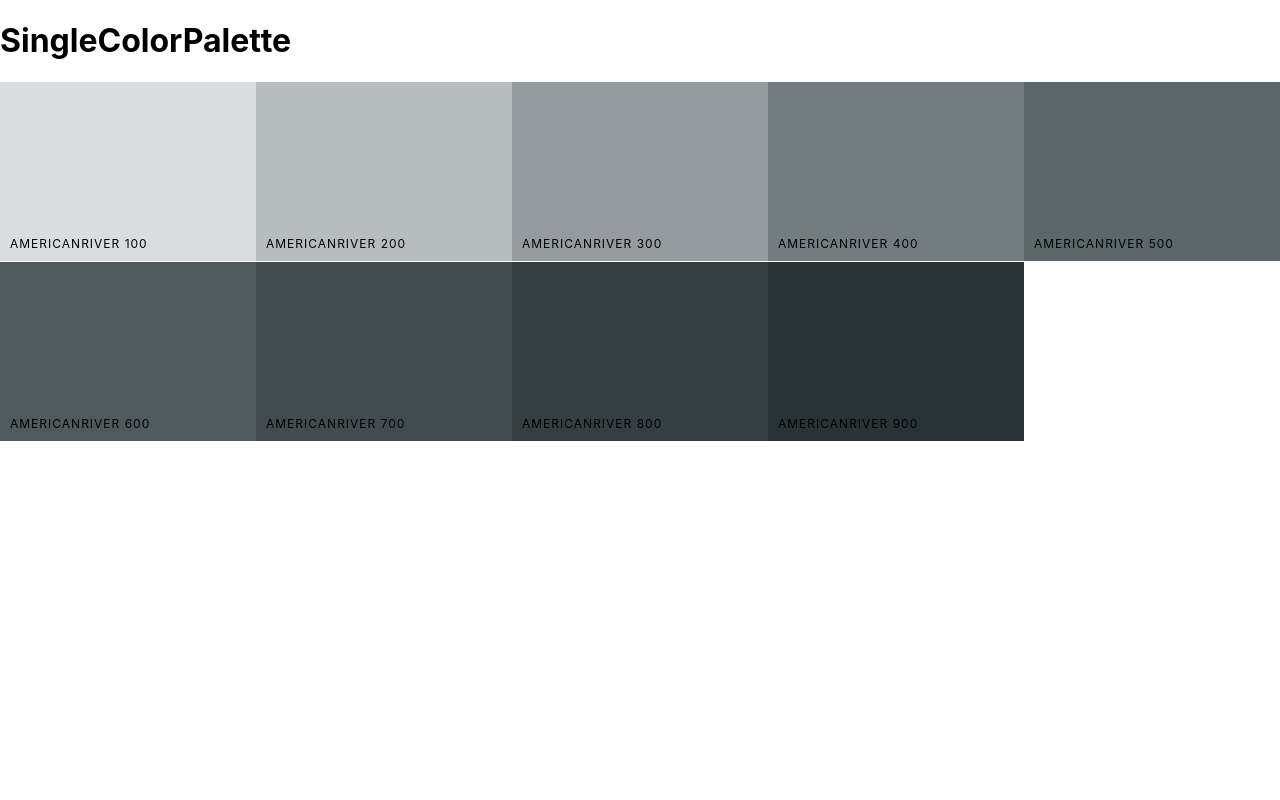
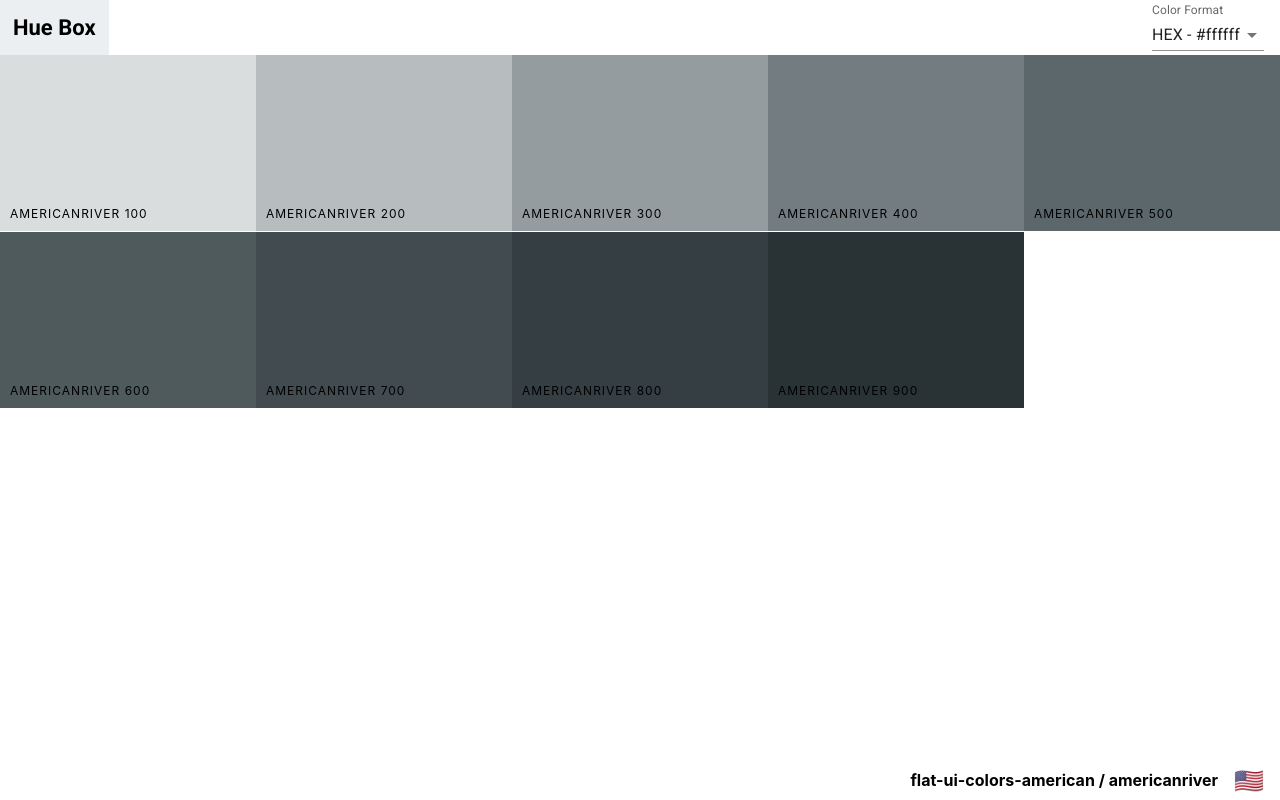
Before and after one commit to Rowee13/hue-box-app, a React (Create React App) app: page /palette/flat-ui-colors-american/americanriver in a window 1280 px wide. Built offline with nearby package versions, Linux system fonts and the light colour scheme.

Commit message:
Added header and footer component to SingleColorPalette

```diff
--- a/src/components/ColorBox.js
+++ b/src/components/ColorBox.js
@@ -37,7 +37,6 @@ const ColorBox = ({ background, name, paletteId, colorId, showLink }) => {
           <Link
             to={`/palette/${paletteId}/${colorId}`}
             onClick={(e) => e.stopPropagation()}
-            colorId={colorId}
           >
             <span className="see-more">More</span>
           </Link>
--- a/src/components/Navbar.js
+++ b/src/components/Navbar.js
@@ -22,12 +22,14 @@ const Navbar = ({
   changeColorFormat,
   snackbarOpen,
   closeSnackbar,
+  showColorSlider,
 }) => {
   return (
     <header className="Navbar">
       <div className="logo">
         <Link to="/">Hue Box</Link>
       </div>
+      {showColorSlider && (
         <div className="slider-container">
           <span>Level: {colorLevel}</span>
           <div className="slider">
@@ -40,6 +42,7 @@ const Navbar = ({
             />
           </div>
         </div>
+      )}
       <div className="select-container">
         <FormControl variant="standard">
           <InputLabel id="demo-simple-select-standard-label">
--- a/src/components/Palette.js
+++ b/src/components/Palette.js
@@ -2,6 +2,7 @@ import { useState } from "react";
 import { useParams } from "react-router-dom";
 
 import Navbar from "./Navbar";
+import PaletteFooter from "./PaletteFooter";
 import ColorBox from "./ColorBox";
 import SeedPalettes from "../SeedPalettes";
 import { generatePalette } from "../helpers/colorHelper";
@@ -64,12 +65,14 @@ const Palette = () => {
         changeColorFormat={changeColorFormat}
         snackbarOpen={snackbarOpen}
         closeSnackbar={closeSnackbar}
+        showColorSlider
       />
       <div className="Palette-colors">{colorBoxes}</div>
-      <footer className="Palette-footer">
-        {palette.paletteName}
-        <span className="emoji">{palette.emoji}</span>
-      </footer>
+      <PaletteFooter
+        paletteName={palette.paletteName}
+        colorId=""
+        emoji={palette.emoji}
+      />
     </div>
   );
 };
--- /dev/null
+++ b/src/components/PaletteFooter.js
@@ -0,0 +1,12 @@
+// ________________________________________________________________
+
+const PaletteFooter = ({ paletteName, emoji, colorId }) => {
+  return (
+    <footer className="Palette-footer">
+      {`${paletteName}  ${colorId}`}
+      <span className="emoji">{emoji}</span>
+    </footer>
+  );
+};
+
+export default PaletteFooter;
--- a/src/components/SingleColorPalette.js
+++ b/src/components/SingleColorPalette.js
@@ -1,14 +1,17 @@
-// import { useState } from "react";
+import { useState } from "react";
 import { useParams } from "react-router-dom";
 import SeedPalettes from "../SeedPalettes";
 import { generatePalette } from "../helpers/colorHelper";
 
 import ColorBox from "./ColorBox";
+import Navbar from "./Navbar";
+import PaletteFooter from "./PaletteFooter";
 
 // ________________________________________________________________
 
 const SingleColorPalette = () => {
-  // const [colorShades, setColorShades] = useState([]);
+  const [colorFormat, setColorFormat] = useState("hex");
+  const [snackbarOpen, setSnackbarOpen] = useState(false);
 
   const { paletteId, colorId } = useParams();
 
@@ -36,17 +39,40 @@ const SingleColorPalette = () => {
 
   const colorBoxex = shades.map((color) => (
     <ColorBox
-      key={color.id}
+      key={`${color.id} ${color.name}`}
       name={color.name}
-      background={color.hex}
+      background={color[colorFormat]}
       showLink={false}
     />
   ));
 
+  const changeColorFormat = (e) => {
+    setColorFormat(e.target.value);
+    setSnackbarOpen(true);
+    setTimeout(() => {
+      setSnackbarOpen(false);
+    }, 3000);
+  };
+
+  const closeSnackbar = () => {
+    setSnackbarOpen(false);
+  };
+
   return (
     <div className="Palette">
-      <h1>SingleColorPalette</h1>
+      <Navbar
+        colorFormat={colorFormat}
+        changeColorFormat={changeColorFormat}
+        snackbarOpen={snackbarOpen}
+        closeSnackbar={closeSnackbar}
+        showColorSlider={false}
+      />
       <div className="Palette-colors">{colorBoxex}</div>
+      <PaletteFooter
+        paletteName={paletteId}
+        colorId={`/ ${colorId}`}
+        emoji={palette.emoji}
+      />
     </div>
   );
 };
```
Lines whose indentation alone changed are shown as unchanged.
